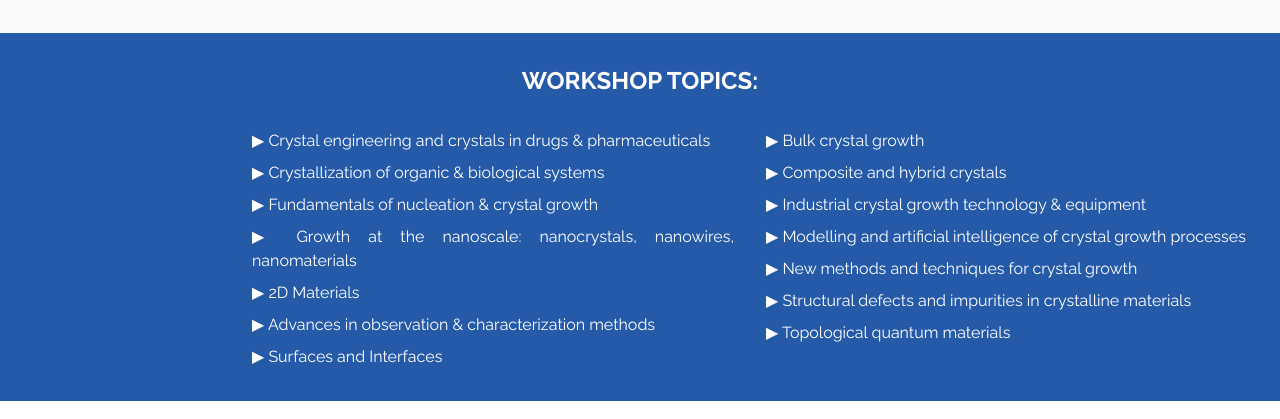
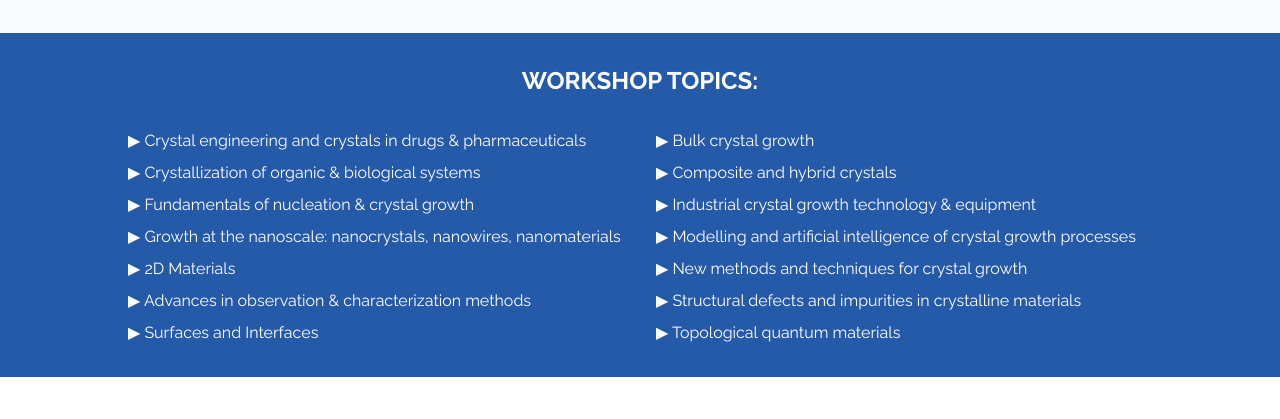
Before and after one commit to JithuMorrison/CGOM16, a React (Vite) app: page / in a window 1280 px wide. Shown: the part 1420-1839 px from the top of the page. Built offline with nearby package versions, Linux system fonts and the light colour scheme.

Commit message:
modified topics

```diff
--- a/src/home.jsx
+++ b/src/home.jsx
@@ -58,7 +58,7 @@ applications, including materials science, pharmaceutical development, and nanot
      {/* Topics Section */}
       <section className="p-8 font-sans bg-[#255aa8] text-white text-justify">
         <h2 className="text-2xl font-bold uppercase text-center">Workshop Topics:</h2>
-  <div className="grid grid-cols-2 gap-8 mt-8 mx-auto ml-[220px] max-w-5xl">
+        <div className="grid grid-cols-1 md:grid-cols-2 gap-8 mt-8 mx-auto max-w-5xl">
           <ul className="space-y-2">
             <li>▶ Crystal engineering and crystals in drugs & pharmaceuticals</li>
             <li>▶ Crystallization of organic & biological systems</li>
```
Lines whose indentation alone changed are shown as unchanged.
